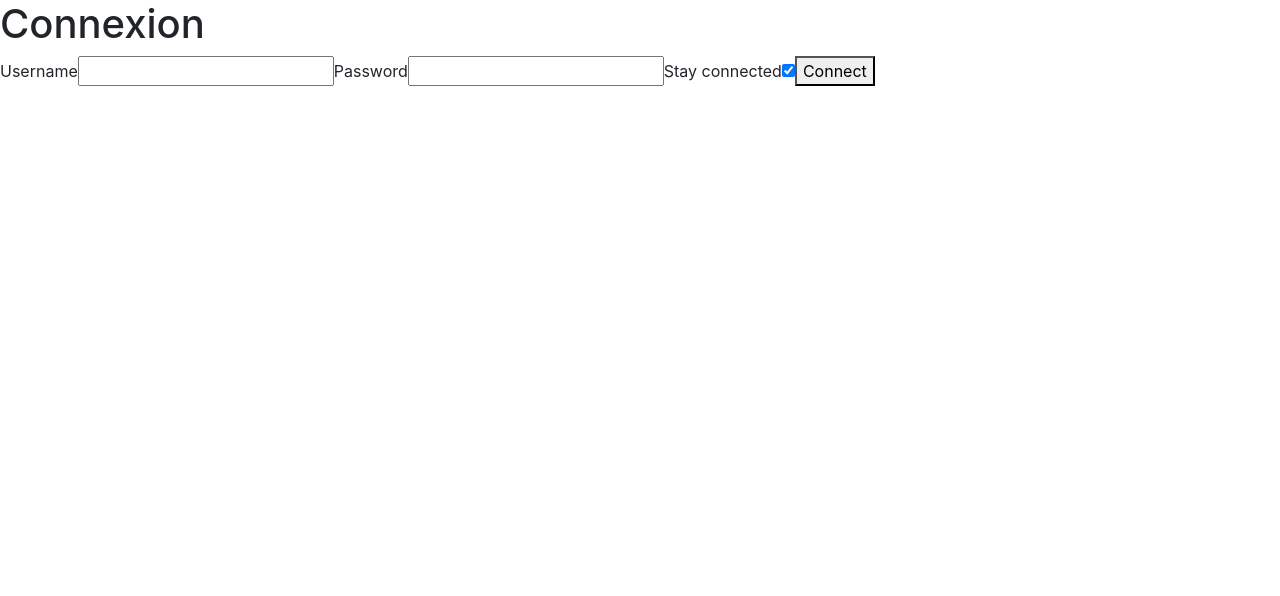
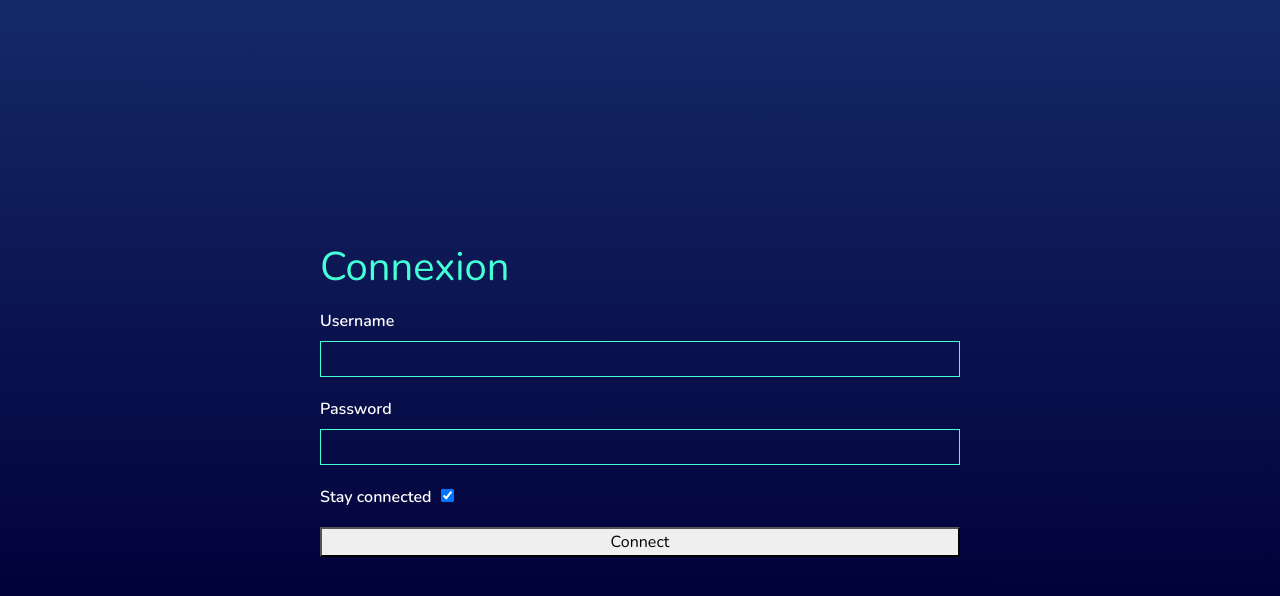
Before and after one commit to Eth3rnit3/wixar-react-ts, a React (Create React App) app: page / in a window 1280 px wide. Shown: the top 596 px of the page. Built offline with nearby package versions, Linux system fonts and the light colour scheme.

Commit message:
add custom input

```diff
--- a/package.json
+++ b/package.json
@@ -18,6 +18,7 @@
     "bootstrap": "^4.5.0",
     "i18next": "^19.4.4",
     "node-sass": "^4.14.1",
+    "randomstring": "^1.1.5",
     "react": "^16.13.1",
     "react-dom": "^16.13.1",
     "react-i18next": "^11.4.0",
@@ -51,6 +52,7 @@
     ]
   },
   "devDependencies": {
+    "@types/randomstring": "^1.1.6",
     "@types/react-redux": "^7.1.8",
     "@types/react-router-dom": "^5.1.5",
     "@typescript-eslint/eslint-plugin": "^2.34.0",
--- a/src/App.css
+++ /dev/null
@@ -1,3 +0,0 @@
-.pointed {
-  cursor: pointer;
-}
--- /dev/null
+++ b/src/App.scss
@@ -0,0 +1,27 @@
+@import url('https://fonts.googleapis.com/css2?family=Nunito:wght@200;400;600&display=swap');
+@import './assets/styles/colors.scss';
+
+body, #root {
+  background: $blue-radian;
+  background-repeat: no-repeat;
+  height: 100vh;
+  font-family: Nunito;
+  overflow: scroll;
+}
+
+h1, h2, h3, h4, h5, h5 {
+  color: $bluegreen;
+  font-weight: 600;
+}
+
+p, label {
+  color: $white;
+}
+
+label {
+  font-weight: 600;
+}
+
+.pointed {
+  cursor: pointer;
+}
--- a/src/App.tsx
+++ b/src/App.tsx
@@ -4,7 +4,7 @@
 import Router from './app/Router';
 import Translator from './Translator';
 import { getIsKeepSession, logout } from './features/authSlice';
-import './App.css';
+import './App.scss';
 
 function App() {
   const dispatch = useDispatch()
--- /dev/null
+++ b/src/assets/styles/colors.scss
@@ -0,0 +1,16 @@
+$green: #02fca5;
+$bluegreen: #45FFD6;
+$red: #FF3400;
+$blue-radian: linear-gradient(180.09deg, #152969 0.15%, #010038 77.2%);
+$light-green-radian: linear-gradient(240deg, #02fca5, #45FFD6);
+$darkblue: #010038;
+$white: white;
+
+:export {
+  green: $green;
+  bluegreen: $bluegreen;
+  red: $red;
+  blueRadian: $blue-radian;
+  darkblue: $darkblue;
+  white: $white;
+}
--- /dev/null
+++ b/src/components/Form/Input.scss
@@ -0,0 +1,43 @@
+@import '../../assets/styles/colors.scss';
+.wixar-form-group {
+  display: flex;
+  flex-direction: column;
+  margin: 10px 0;
+  label.wixar-form-label {
+  }
+  input.wixar-form-input {
+    background-color: transparent;
+    box-shadow: none;
+    border: 1px solid $bluegreen;
+    color: $white;
+    padding: 5px;
+
+    &:active {
+      outline: none !important;
+      border:1px solid $green;
+      box-shadow: 0 0 10px $bluegreen;
+    }
+    &:focus {
+      outline: none !important;
+      border:1px solid $green;
+      box-shadow: 0 0 10px $bluegreen;
+    }
+  }
+}
+
+.wixar-form-group.box {
+  display: inline;
+  label.wixar-form-label {
+    margin-right: 10px;
+  }
+}
+
+.wixar-form-group.sm {
+  width: 33%;
+}
+.wixar-form-group.md {
+  width: 66%;
+}
+.wixar-form-group.lg {
+  width: 100%;
+}
--- /dev/null
+++ b/src/components/Form/Input.tsx
@@ -0,0 +1,40 @@
+import * as React from 'react';
+import rdms from 'randomstring';
+
+import './Input.scss';
+
+interface IInputProps extends React.InputHTMLAttributes<HTMLInputElement> {
+  classNames?: {
+    root: string;
+    label: string;
+    input: string;
+  };
+  label?: string;
+}
+
+const Input: React.FunctionComponent<IInputProps> = ({
+  id = rdms.generate(7),
+  name = rdms.generate(7),
+  classNames = {root: '', label: '', input: ''},
+  className,
+  label,
+  ...rest
+}) => {
+  const isABox = rest.type === 'radio' || rest.type === 'checkbox'
+  return (
+    <div className={`${classNames.root} ${className} ${isABox ? 'box' : ''} wixar-form-group`}>
+      {
+        label &&
+          <label
+            className={`${classNames.label} wixar-form-label`}
+            htmlFor={id}
+          >
+            {label}
+          </label>
+      }
+      <input {...rest} className={`${classNames.input} wixar-form-input`} id={id} name={name} />
+    </div>
+  );
+};
+
+export default Input;
--- /dev/null
+++ b/src/pages/Login/index.scss
@@ -0,0 +1,6 @@
+.login-page {
+  height: 100%;
+  div {
+    width: 50%;
+  }
+}
--- a/src/pages/Login/index.tsx
+++ b/src/pages/Login/index.tsx
@@ -1,9 +1,12 @@
 import * as React from 'react';
 import { useDispatch, useSelector } from 'react-redux';
 import { useTranslation } from 'react-i18next';
+import { Redirect } from 'react-router-dom';
 import { setLocale } from '../../features/appSlice';
 import { signIn, getIsConnected } from '../../features/authSlice';
-import { Redirect } from 'react-router-dom';
+import Input from '../../components/Form/Input';
+
+import './index.scss';
 
 interface ILoginProps {
 }
@@ -27,23 +30,33 @@
     dispatch(signIn(identifier, password, keepSession));
   }
   return (
-    <div>
-      <h1>{t('pages.login.title')}</h1>
-      <form onSubmit={runSignIn}>
-        <label htmlFor="identifier">
-          {t('pages.login.username')}
-          <input id="identifier" name="identifier" type="text"/>
-        </label>
-        <label htmlFor="password">
-          {t('pages.login.password')}
-          <input id="password" name="password" type="text"/>
-        </label>
-        <label htmlFor="keepSession">
-          {t('pages.login.keepSession')}
-          <input defaultChecked id="keepSession" name="keepSession" type="checkbox" />
-        </label>
-        <button type="submit">{t('pages.login.login')}</button>
-      </form>
+    <div className="login-page d-flex flex-column justify-content-center align-items-center">
+      <div>
+        <h1>{t('pages.login.title')}</h1>
+        <form className="d-flex flex-column" onSubmit={runSignIn}>
+          <Input
+            className="lg"
+            id="identifier"
+            name="identifier"
+            label={t('pages.login.username')}
+          />
+          <Input
+            className="lg"
+            id="password"
+            name="password"
+            label={t('pages.login.password')}
+          />
+          <Input
+            className="lg"
+            defaultChecked
+            id="keepSession"
+            name="keepSession"
+            label={t('pages.login.keepSession')}
+            type="checkbox"
+          />
+          <button type="submit">{t('pages.login.login')}</button>
+        </form>
+      </div>
     </div>
   );
 };
```
Also changed, not shown: 1 other file (tests, documents, lock files or other folders).
